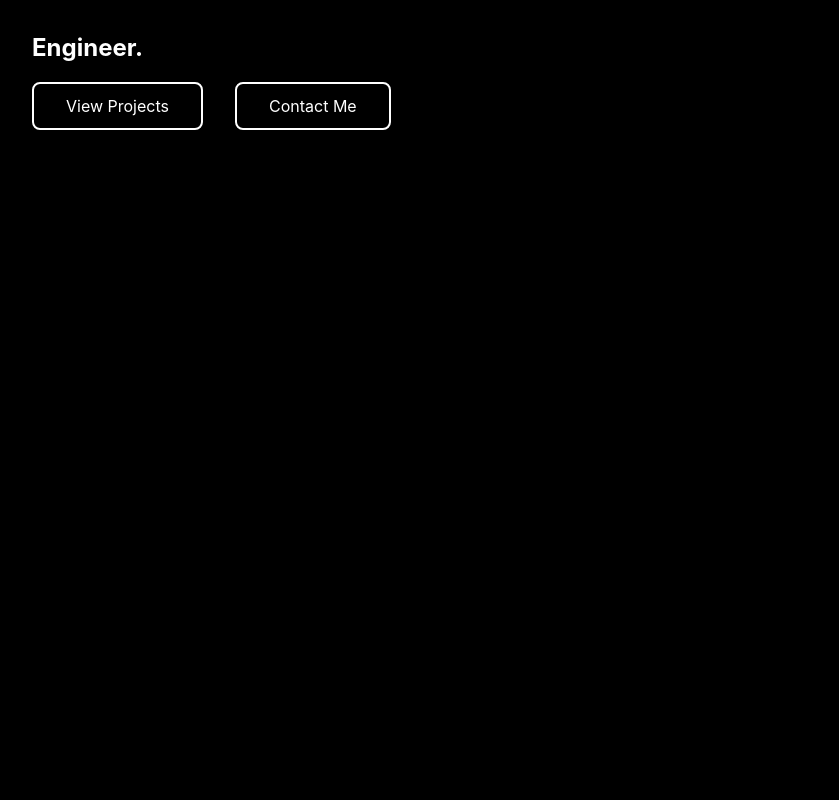
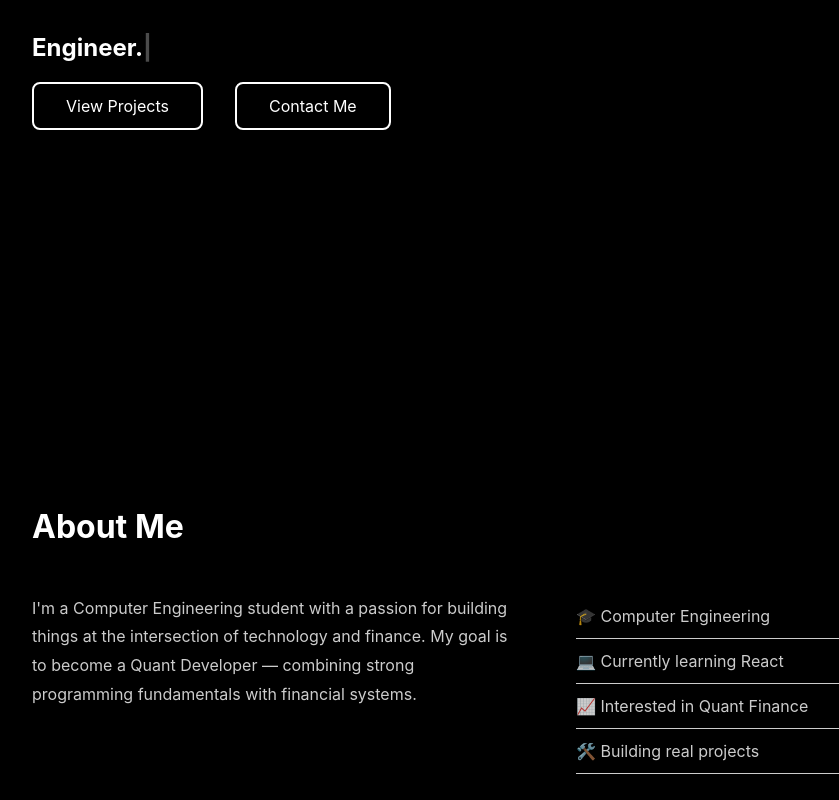
Before and after one commit to RiteshNallapareddy/personal-website, a React (Vite) app: page / in a window 1280 px wide. Shown: the part 400-1200 px from the top of the page, without its empty margins (96-935 px from the left). Before the commit the page ends 800 px from the top, so only its background shows below. Built offline with nearby package versions, Linux system fonts and the light colour scheme.

Commit message:
feat: add About section with grid layout

```diff
--- a/src/App.jsx
+++ b/src/App.jsx
@@ -1,11 +1,13 @@
 import Navbar from './components/Navbar.jsx'
 import Hero from './sections/Hero.jsx'
+import About from './sections/About.jsx'
 
 function App() {
   return (
     <div>
       <Navbar />
       <Hero />
+      <About />
     </div>
   )
 }
--- a/src/index.css
+++ b/src/index.css
@@ -4,3 +4,10 @@ body {
   margin: 0;
   font-family: 'Inter', sans-serif;
 }
+
+.section-title {
+  font-size: 2rem;
+  font-weight: bold;
+  color: white;
+  margin-bottom: 2rem;
+}
--- /dev/null
+++ b/src/sections/About.jsx
@@ -0,0 +1,24 @@
+import '../styles/About.css'
+
+function About() {
+  return (
+    <div id="about" className="about">
+    <h2 className="section-title">About Me</h2>
+    <div className="about-grid">
+        <div className="about-bio">
+        <p>I'm a Computer Engineering student with a passion for building things at the intersection of technology and finance. My goal is to become a Quant Developer — combining strong programming fundamentals with financial systems.</p>
+        </div>
+        <div className="about-facts">
+        <ul>
+            <li>🎓 Computer Engineering</li>
+            <li>💻 Currently learning React</li>
+            <li>📈 Interested in Quant Finance</li>
+            <li>🛠️ Building real projects</li>
+        </ul>
+        </div>
+    </div>
+    </div>
+  )
+}
+
+export default About
--- /dev/null
+++ b/src/styles/About.css
@@ -0,0 +1,26 @@
+.about {
+  padding: 5rem 10%;
+}
+
+.about-grid {
+  display: grid;
+  grid-template-columns: 1fr 1fr;
+  gap: 4rem;
+}
+
+.about-bio p {
+  line-height: 1.8;
+  color: white;
+  opacity: 0.8;
+}
+
+.about-facts ul {
+  list-style: none;
+  padding: 0;
+}
+
+.about-facts ul li {
+  padding: 0.75rem 0;
+  border-bottom: 1px solid white;
+  opacity: 0.8;
+}
```
